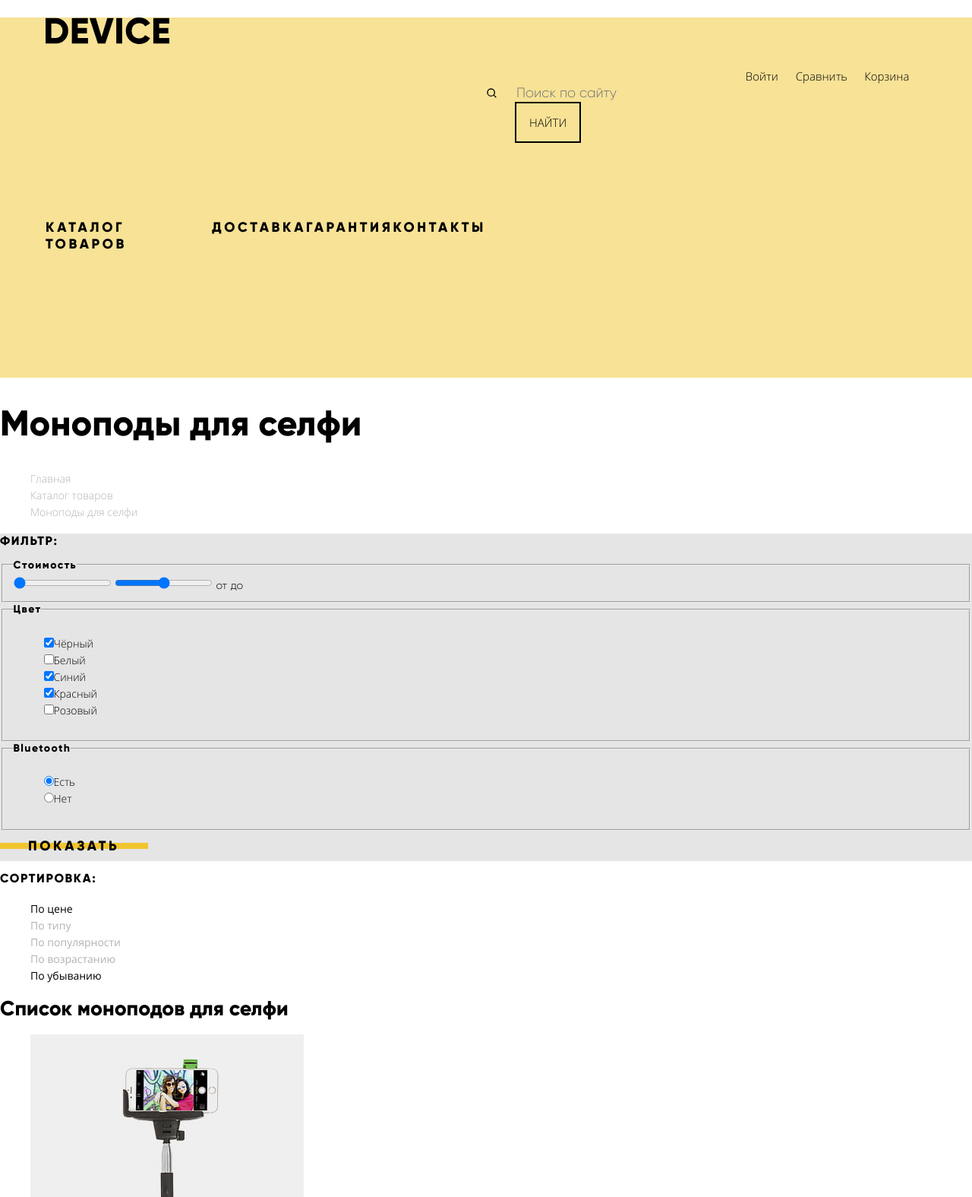
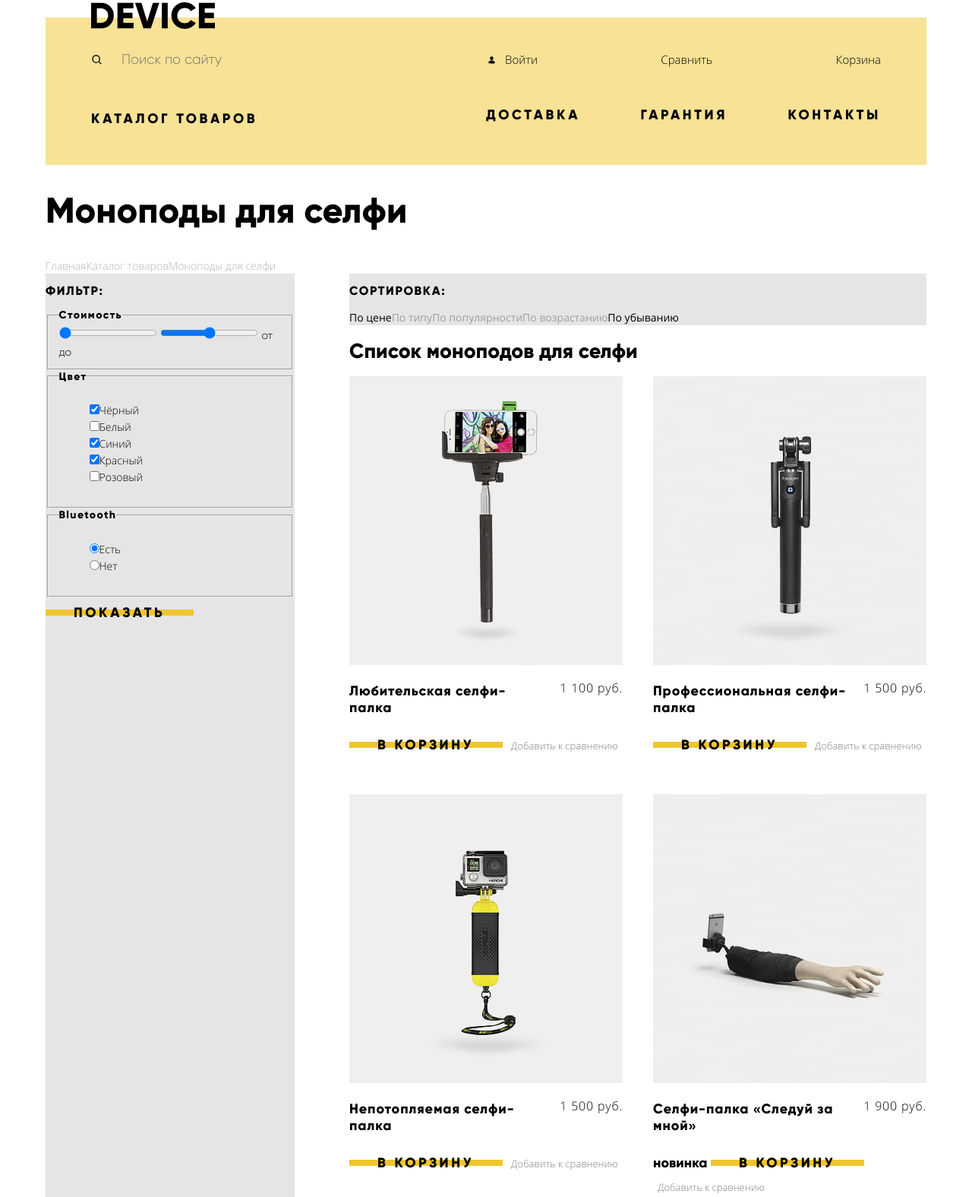
Before and after one commit to IrinaOvch/426323-device-30, a plain HTML site: page catalog.html in a window 1280 px wide. Shown: the part 17-1592 px from the top of the page at 76% size. Drawn offline with Linux system fonts and the light colour scheme.

Commit message:
add grid-layout to the catalog page

```diff
--- a/catalog.html
+++ b/catalog.html
@@ -14,38 +14,49 @@
 
 <body class="page-body">
 
-  <header class="main-header">
-    <a class="logo">
+  <header class="main-header container">
+    <a class="logo main-header__logo">
       <img src="img/logo.svg" width="163" height="35" alt="Логотип магазина «Девайс»">
     </a>
-    <ul class="main-header__user-navigation">
-      <li>
     <form action="https://echo.htmlacademy.ru" method="get" class="main-header__search-form">
       <input name="search" placeholder="Поиск по сайту" type="search" class="main-header__search">
-          <button type="submit" class="main-header__search-button">найти</button>
+      <button type="submit" class="main-header__search-button  visually-hidden">найти</button>
     </form>
-      </li>
-      <li><a href="#" class="main-header__user-link">Войти</a></li>
-      <li><a href="#" class="main-header__user-link">Сравнить</a></li>
-      <li><a href="#" class="main-header__user-link">Корзина</a></li>
+    <ul class="main-header__user-navigation">
+      <li><a href="#" class="main-header__user-link main-header__user-link_login">Войти</a></li>
+      <li><a href="#" class="main-header__user-link main-header__user-link_compare">Сравнить</a></li>
+      <li><a href="#" class="main-header__user-link main-header__user-link_cart">Корзина</a></li>
     </ul>
+    <a href="catalog.html" class="main-header__navigation-link main-header__navigation-link_catalogue">каталог
+      товаров</a>
     <nav class="main-header__navigation">
       <ul class="main-header__list">
-        <li><a href="catalog.html" class="main-header__navigation-link">каталог товаров</a></li>
-        <li><a href="#" class="main-header__navigation-link">доставка</a></li>
-        <li><a href="#" class="main-header__navigation-link">гарантия</a></li>
-        <li><a href="#" class="main-header__navigation-link">контакты</a></li>
+        <li class="main-header__item"><a href="#" class="main-header__navigation-link">доставка</a></li>
+        <li class="main-header__item"><a href="#" class="main-header__navigation-link">гарантия</a></li>
+        <li class="main-header__item"><a href="#" class="main-header__navigation-link">контакты</a></li>
       </ul>
     </nav>
   </header>
 
   <main class="content">
+    <div class="container">
       <h1 class="section-heading">Моноподы для селфи</h1>
       <ul class="breadcrumbs">
         <li><a href="index.html" class="breadcrumbs__link">Главная</a></li>
-      <li><a href="#"class="breadcrumbs__link" >Каталог товаров</a></li>
+        <li><a href="#" class="breadcrumbs__link">Каталог товаров</a></li>
         <li><a class="breadcrumbs__link">Моноподы для селфи</a></li>
       </ul>
+      <div class="catalog-page-wrapper">
+        <section class="sorting">
+          <h2 class="sorting__heading">сортировка:</h2>
+          <ul class="sorting__list">
+            <li><a href="#" class="sorting__link sorting__link_active">По цене</a></li>
+            <li><a href="#" class="sorting__link">По типу</a></li>
+            <li><a href="#" class="sorting__link">По популярности</a></li>
+            <li><a href="#" class="sorting__link">По возрастанию</a></li>
+            <li><a href="#" class="sorting__link sorting__link_active">По убыванию</a></li>
+          </ul>
+        </section>
         <section class="filter">
           <h2 class="filter__heading">фильтр:</h2>
           <form method="GET" action="https://echo.htmlacademy.ru" class="filter__form">
@@ -90,44 +101,45 @@
             <button type="submit" class="filter__button button">показать</button>
           </form>
         </section>
-    <section class="sorting">
-      <h2 class="sorting__heading">сортировка:</h2>
-      <ul class="sorting__list">
-        <li><a href="#" class="sorting__link sorting__link_active">По цене</a></li>
-        <li><a href="#" class="sorting__link">По типу</a></li>
-        <li><a href="#" class="sorting__link">По популярности</a></li>
-        <li><a href="#" class="sorting__link">По возрастанию</a></li>
-        <li><a href="#" class="sorting__link sorting__link_active">По убыванию</a></li>
-      </ul>
-    </section>
         <section class="catalog">
           <h2>Список моноподов для селфи</h2>
           <ul class="catalog__list">
             <li class="product-item">
               <img src="img/item_monopod.jpg" width="360" height="380" alt="селфи-палка" class="product-item__image">
+              <div class="product-item__info">
                 <h3 class="product__name"><a href="#" class="product__link">Любительская селфи-палка</a></h3>
                 <p class="product__price">1 100 руб.</p>
+              </div>
               <button type="button" class="button product__add-to-cart">в корзину</button>
               <button type="button" class="product__compare">Добавить к сравнению</button>
             </li>
             <li class="product-item">
-          <img src="img/item_monopod-pro.jpg"  width="360" height="380" alt="профессиональная селфи-палка" class="product-item__image">
+              <img src="img/item_monopod-pro.jpg" width="360" height="380" alt="профессиональная селфи-палка"
+                class="product-item__image">
+              <div class="product-item__info">
                 <h3 class="product__name"><a href="#" class="product__link">Профессиональная селфи-палка</a></h3>
                 <p class="product__price">1 500 руб.</p>
+              </div>
               <button type="button" class="button product__add-to-cart">в корзину</button>
               <button type="button" class="product__compare">Добавить к сравнению</button>
             </li>
             <li class="product-item">
-          <img src="img/item_monopod-waterproof.jpg"  width="360" height="380" alt="водонепронецаемая селфи-палка" class="product-item__image">
+              <img src="img/item_monopod-waterproof.jpg" width="360" height="380" alt="водонепронецаемая селфи-палка"
+                class="product-item__image">
+              <div class="product-item__info">
                 <h3 class="product__name"><a href="#" class="product__link">Непотопляемая селфи-палка</a></h3>
                 <p class="product__price">1 500 руб.</p>
+              </div>
               <button type="button" class="button product__add-to-cart">в корзину</button>
               <button type="button" class="product__compare">Добавить к сравнению</button>
             </li>
             <li class="product-item">
-          <img src="img/item_monopod-hand.jpg"  width="360" height="380" alt="селфи-палка в виде руки" class="product-item__image">
+              <img src="img/item_monopod-hand.jpg" width="360" height="380" alt="селфи-палка в виде руки"
+                class="product-item__image">
+              <div class="product-item__info">
                 <h3 class="product__name"><a href="#" class="product__link">Селфи-палка «Следуй за мной»</a></h3>
                 <p class="product__price">1 900 руб.</p>
+              </div>
               <span class="product-item__new">новинка</span>
               <button type="button" class="button product__add-to-cart">в корзину</button>
               <button type="button" class="product__compare">Добавить к сравнению</button>
@@ -135,23 +147,30 @@
           </ul>
           <ul class="catalog__pagination-list">
             <li><a class="catalog__pagination-link catalog__pagination-link_button">назад</a></li>
+            <li>
+              <ul class="catalog__number-list">
                 <li><a class="catalog__pagination-link  catalog__pagination-link_current">1</a></li>
                 <li><a href="#" class="catalog__pagination-link">2</a></li>
                 <li><a href="#" class="catalog__pagination-link">3</a></li>
+              </ul>
+            </li>
             <li><a href="#" class="catalog__pagination-link catalog__pagination-link_button">вперед</a></li>
           </ul>
         </section>
+      </div>
+    </div>
   </main>
 
   <footer class="main-footer">
-    <a class="logo">
-      <img src="img/logo.svg" width="163" height="35" alt="Логотип магазина «Девайс»">
+    <div class="container main-footer__container">
+      <a class="logo main-footer__logo">
+        <img src="img/logo_yellow.svg" width="163" height="35" alt="Логотип магазина «Девайс»">
       </a>
       <p class="main-footer__adress">г. Москва, ул. Строителей, 15</p>
       <ul class="main-footer__user-navigation">
-      <li><a href="#" class="main-footer__user-link">Войти</a></li>
-      <li><a href="#" class="main-footer__user-link">Сравнить</a></li>
-      <li><a href="#" class="main-footer__user-link">Корзина</a></li>
+        <li><a href="#" class="main-footer__user-link main-footer__user-link_login">Войти</a></li>
+        <li><a href="#" class="main-footer__user-link main-footer__user-link_compare">Сравнить</a></li>
+        <li><a href="#" class="main-footer__user-link main-footer__user-link_cart">Корзина</a></li>
       </ul>
       <a href="tel:+74954959595" class="main-footer__phone-number">Тел.: +7 (495) 495-95-95</a>
       <ul class="main-footer__navigation">
@@ -169,5 +188,6 @@
       <a href="https://htmlacademy.ru/intensive/htmlcss" target="_blank" class="main-footer__copyright">
         <img src="img/logo_html-academy.svg" width="27" height="34" alt="Логотип HTML Академии">
       </a>
+    </div>
   </footer>
 </body>
--- a/style.css
+++ b/style.css
@@ -55,6 +55,7 @@
   grid-template-columns: repeat(2, 1fr);
   column-gap: 40px;
   margin: 0 auto;
+  margin-bottom: 86px;
 }
 
 .button {
@@ -126,10 +127,14 @@
   margin-top: 40px;
   padding: 0 60px;
   box-sizing: border-box;
-  padding-bottom: 165px;
+  padding-bottom: 50px;
 
   display: grid;
   grid-template-columns: 1fr 1fr;
+}
+
+.main-header_main-page {
+  padding-bottom: 165px;
 }
 
 .main-header__logo {
@@ -556,7 +561,6 @@
 
   background-color: var(--basic-dark);
 
-  margin-top: 86px;
   padding: 46px 0 65px 0;
 }
 
@@ -710,8 +714,19 @@
 
 /* Breadcrumbs */
 
+.catalog-page-wrapper {
+  display: grid;
+  grid-template-columns: 1fr 2fr;
+  grid-template-rows: min-content 1fr min-content;
+  column-gap: 72px;
+}
+
 .breadcrumbs {
   list-style: none;
+  padding: 0;
+  margin: 0;
+
+  display: flex;
 }
 
 .breadcrumbs__link {
@@ -737,6 +752,8 @@
 
 .filter {
   background-color: var(--basic-grey-light);
+
+  grid-row: 1 / -1;
 }
 
 .filter__heading {
@@ -787,6 +804,12 @@
 
 /* Sorting */
 
+.sorting {
+  background-color: var(--basic-grey-light);
+
+  grid-column: 2 / -1;
+}
+
 .sorting__heading {
   font-size: 16px;
   line-height: 20px;
@@ -797,6 +820,11 @@
 
 .sorting__list {
   list-style: none;
+
+  margin: 0;
+  padding: 0;
+
+  display: flex;
 }
 
 .sorting__link {
@@ -827,11 +855,29 @@
 
 .catalog__list {
   list-style: none;
+  margin: 0;
+  padding: 0;
+
+  display: grid;
+  grid-template-columns: 1fr 1fr;
+  column-gap: 40px;
+  row-gap: 45px;
 }
 
 .catalog__pagination-list {
   list-style: none;
   background-color: var(--basic-grey-lighter);
+
+  display: flex;
+  justify-content: space-between;
+  padding: 25px 30px;
+}
+
+.catalog__number-list {
+  list-style: none;
+  margin: 0;
+  padding: 0;
+  display: flex;
 }
 
 .catalog__pagination-link {
@@ -862,9 +908,16 @@
 
 /* Product */
 
+.product-item__info {
+  display: flex;
+  justify-content: space-between;
+}
+
 .product__name {
   font-size: 18px;
   line-height: 22px;
+
+  max-width: 260px;
 }
 
 .product__link {
```
Also changed, not shown: index.html (+2 -2 lines). Lines whose indentation alone changed are shown as unchanged.
